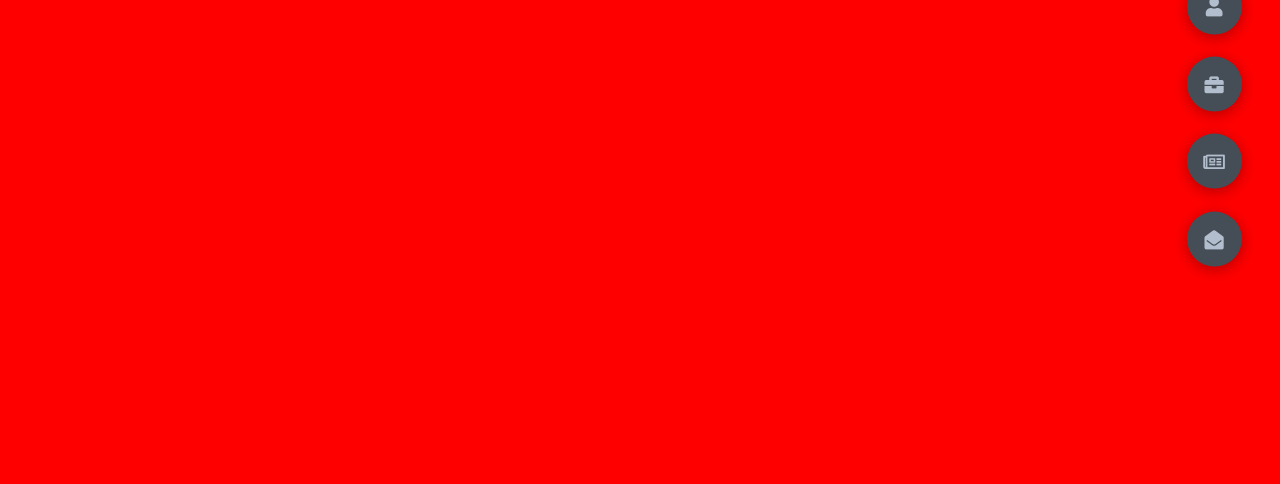
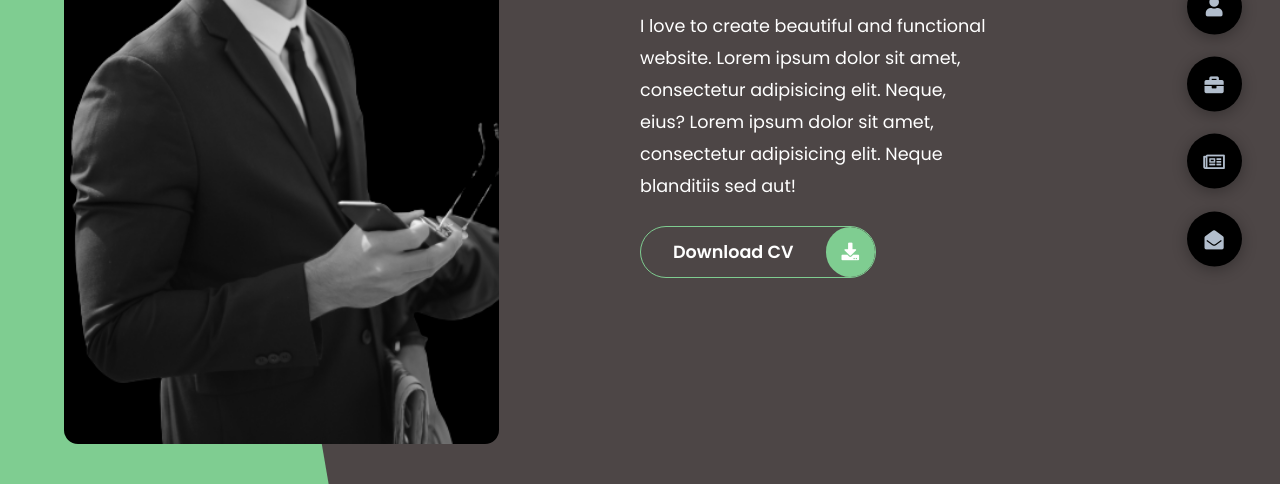
Before and after one commit to ManuelDiLena/portfolio-project, a plain HTML site: page index.html in a window 1280 px wide. Shown: the part 316-800 px from the top of the page. Drawn offline with Linux system fonts and the light colour scheme.

Commit message:
Header section

```diff
--- a/index.html
+++ b/index.html
@@ -12,7 +12,29 @@
 </head>
 <body class="main-content">
   <header class="section sec1 header active" id="home">
-
+    <div class="header-content">
+      <div class="left-header">
+        <div class="h-shape"></div>
+        <div class="image">
+          <img src="./assets/images/hero.png" alt="">
+        </div>
+      </div>
+      <div class="right-header">
+        <h1 class="name">
+          Hi, I'm <span>John Doe.</span>
+          A Web Developer.
+        </h1>
+        <p>
+          I love to create beautiful and functional website.
+          Lorem ipsum dolor sit amet, consectetur adipisicing elit. Neque, eius?
+          Lorem ipsum dolor sit amet, consectetur adipisicing elit. Neque blanditiis sed aut!
+        </p>
+        <a href="#" class="main-btn">
+          <span class="btn-text">Download CV</span>
+          <span class="btn-icon"><i class="fas fa-download"></i></span>
+        </a>
+      </div>
+    </div>
   </header>
 
   <main>
--- a/styles/styles.scss
+++ b/styles/styles.scss
@@ -60,31 +60,26 @@ section {
 .sec1 {
   display: none;
   transform: translateY(0) scale(1);
-  background-color: red;
 }
 
 .sec2 {
   display: none;
   transform: translateY(0) scale(1);
-  background-color: blue;
 }
 
 .sec3 {
   display: none;
   transform: translateY(0) scale(1);
-  background-color: green;
 }
 
 .sec4 {
   display: none;
   transform: translateY(0) scale(1);
-  background-color: yellow;
 }
 
 .sec5 {
   display: none;
   transform: translateY(0) scale(1);
-  background-color: orange;
 }
 
 .active {
@@ -123,7 +118,7 @@ section {
   .control {
     padding: 1rem;
     cursor: pointer;
-    background-color: var(--color-grey-4);
+    background-color: var(--color-black);
     width: 55px;
     height: 55px;
     border-radius: 50%;
@@ -140,3 +135,112 @@ section {
     }
   }
 }
+
+/* Header */
+.header-content {
+  display: grid;
+  grid-template-columns: repeat(2, 1fr);
+  height: 100%;
+
+  .left-header {
+    display: flex;
+    align-items: center;
+    position: relative;
+
+    .h-shape {
+      transition: all .4s ease-in-out;
+      width: 65%;
+      height: 100%;
+      background-color: var(--color-secondary);
+      position: absolute;
+      left: 0;
+      top: 0;
+      z-index: -1;
+      clip-path: polygon(0 0, 46% 0, 79% 100%, 0% 100%);
+    }
+
+    .image {
+      border-radius: var(--br-sm-2);
+      height: 90%;
+      width: 68%;
+      margin-left: 4rem;
+      background-color: var(--color-black);
+      transition: all .4s ease-in-out;
+
+      img {
+        width: 100%;
+        height: 100%;
+        object-fit: cover;
+        transition: all .4s ease-in-out;
+        filter: grayscale(100%);
+        &:hover {
+          filter: grayscale(0);
+        }
+      }
+    }
+  }
+
+  .right-header {
+    display: flex;
+    flex-direction: column;
+    justify-content: center;
+    padding-right: 18rem;
+
+    .name {
+      font-size: 2rem;
+
+      span {
+        color: var(--color-secondary);
+      }
+    }
+
+    p {
+      margin: 1.5rem 0;
+      line-height: 2rem;
+    }
+  }
+}
+
+/* Independent components */
+.main-btn {
+  border-radius: 30px;
+  color: inherit;
+  font-weight: 600;
+  position: relative;
+  border: 1px solid var(--color-secondary);
+  display: flex;
+  align-self: flex-start;
+  align-items: center;
+  overflow: hidden;
+
+  .btn-text {
+    padding: 0 2rem;
+  }
+
+  .btn-icon {
+    background-color: var(--color-secondary);
+    display: flex;
+    align-items: center;
+    justify-content: center;
+    border-radius: 50%;
+    padding: 1rem;
+  }
+  &::before {
+    content: '';
+    position: absolute;
+    top: 0;
+    right: 0;
+    transform: translateX(100%);
+    transition: all .4s ease-in-out;
+    z-index: -1;
+  }
+  &:hover {
+    transition: all .4s ease-in-out;
+    &::before {
+      width: 100%;
+      height: 100%;
+      background-color: var(--color-secondary);
+      transform: translateX(0)
+    }
+  }
+}
```
Also changed, not shown: public/css/styles.css.
